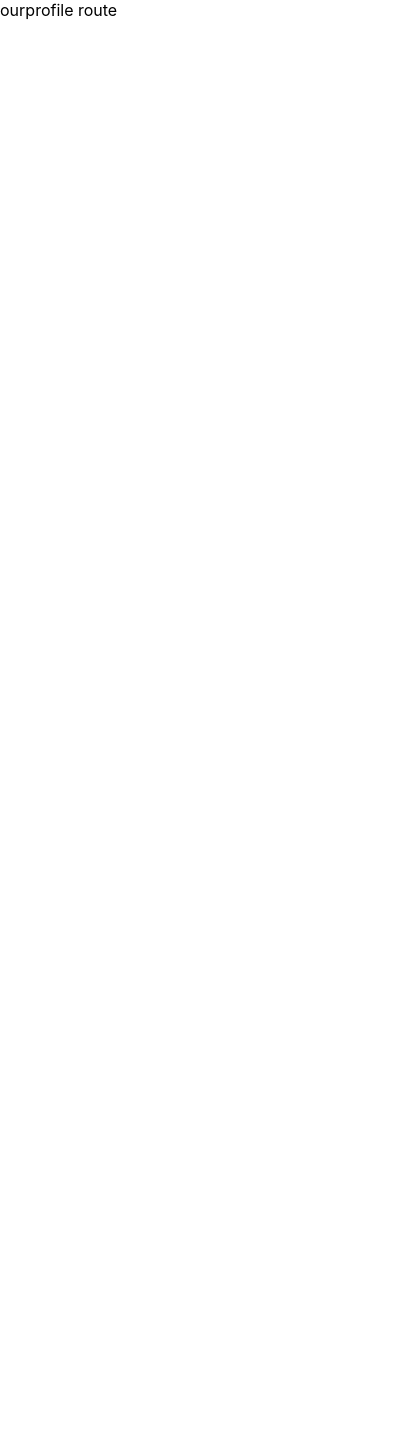
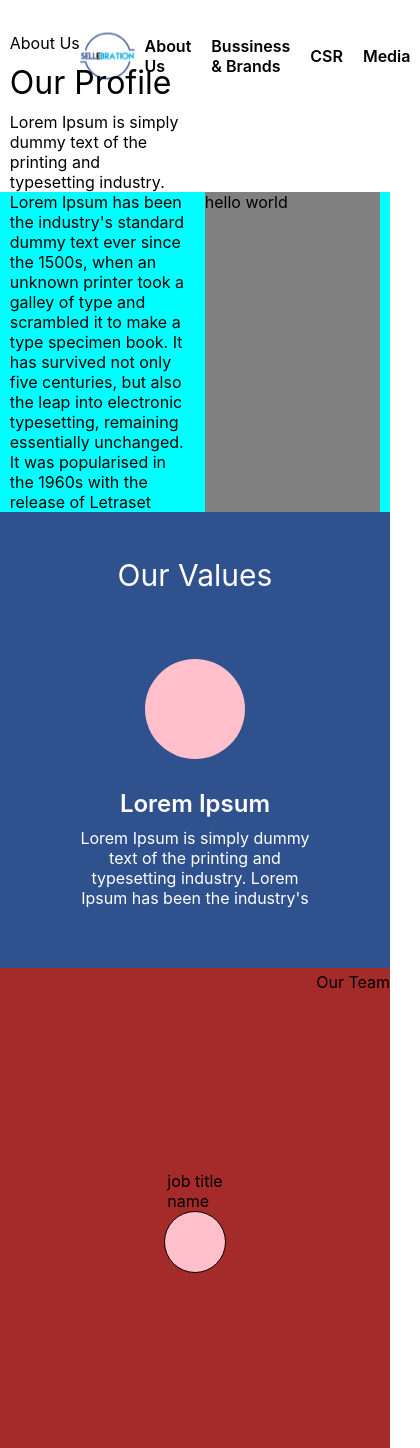
Before and after one commit to rakshit-2/sellebrations, a React (Create React App) app in the folder client/: page /OurProfile in a window 390 px wide. Shown: the whole page, 420 px wide, since content can reach past the window. Before the commit the page ends 844 px from the top, so only its background shows below. Built offline with nearby package versions, Linux system fonts and the light colour scheme.

Commit message:
our profile structure css read non responsive

```diff
--- a/client/src/components/organism/OurProfile/index.css
+++ b/client/src/components/organism/OurProfile/index.css
@@ -0,0 +1,181 @@
+.OurProfile__outer{
+    height: fit-content;
+    width: 100%;
+}
+.OurProfile__inner{
+    height: 100%;
+    width: 100%;
+    display: flex;
+    flex-direction: column;
+    justify-content: center;
+    align-items:center;
+}
+.OurProfile__about{
+width: 100%;
+height: 20rem;
+background-color: aqua;
+display: flex;
+flex-direction: row;
+justify-content: space-around;
+align-items: center;
+}
+.OurProfile__about__left{
+
+    display: flex;
+    flex-direction: column;
+    justify-content: center;
+    align-items: flex-start;
+    height:100%;
+    width: 45%;
+
+}
+.OurProfile__about__heading{
+align-items:flex-start;
+
+
+}
+.OurProfile__about__he{
+    padding-top: 10px;
+    padding-bottom: 10px;
+    font-size: 2rem;
+
+}
+/* .OurProfile__about__text{
+
+} */
+.OurProfile__about__right{
+    height:100%;
+    width:45%;
+    background-color:grey ;
+}
+.OurProfile__center__display{
+    color: white;
+    display: flex;
+    flex-direction: column;
+    justify-content:space-around;
+    align-items:center;
+    background-color: #2F528E;
+    height: fit-content;
+    width: 100%;
+    padding-top: 25px;
+    padding-bottom: 25px;
+    /* border: 1px solid black; */
+}
+
+.OurProfile__center__head{
+    font-size:30px;
+    width: 100%;
+    height: fit-content;
+    display: flex;
+    justify-content: center;
+    padding-top: 20px;
+    padding-bottom: 30px;
+    /* border: 1px solid black; */
+}
+.OurProfile__center__list{
+    width: 100%;
+    height: 20rem;
+    display: flex;
+    flex-direction: row;
+    justify-content: space-around;
+    align-items: center;
+}
+.OurProfile__center__card{
+    height:fit-content;
+    width: 15rem;
+    display: flex;
+    flex-direction: column;
+    justify-content: flex-start;
+    align-items: center;
+    /* border: 1px solid black; */
+
+}
+
+.OurProfile__center__pic{
+    height: 100px;
+    width:100px;
+    margin-bottom: 20px;
+    border-radius: 50%;
+    background-color: pink;
+    /* border: 1px solid black; */
+}
+
+.OurProfile__center__card__each{
+    padding: 10px;
+    display:flex;
+    flex-direction: column;
+    justify-content: center;
+    align-items:center;
+}
+.OurProfile__center__card__info{
+    width: 100%;
+    height: fit-content;
+    font-size: 1rem;
+    text-align: center;
+    /* display: flex;
+    align-items: center;
+    justify-content: center; */
+}
+.OurProfile__center__card__head{
+width: 100%;
+height: fit-content;
+display: flex;
+align-items: center;
+justify-content: center;
+font-size: 1.5rem;
+font-weight: 600;
+margin-top: 10px;
+margin-bottom: 10px;
+/* padding:5px 0px 5px 0px; */
+}
+.OurProfile__team{
+    height: 30rem;
+    width: 100%;
+    display: flex;
+    flex-direction: column;
+    align-items: center;
+    justify-content: center;
+    background-color: brown;
+
+}
+
+.OurProfile__team__heading{
+    height: 30px;
+    width: 100%;
+    display: flex;
+    align-items: center;
+    justify-content:flex-end;
+
+}
+
+.OurProfile__team__card{
+    height: 30rem;
+    width: 100%;
+    display: flex;
+    flex-direction: row;
+    justify-content: space-around;
+    align-items: center;
+}
+
+.OurProfile__team__card__each{
+    height: 25rem;
+    width: 20rem;
+    display: flex;
+    flex-direction: column;
+    justify-content: center;
+    align-items: center;
+}
+
+.OurProfile__team__card__pic{
+    height: 60px;
+    width:60px;
+    border-radius: 50%;
+    background-color: pink;
+    border: 1px solid black;
+}
+.OurProfile__team__card__title{
+display: flex;
+flex-direction: column;
+justify-content: center;
+align-items: center;
+}
--- a/client/src/components/organism/OurProfile/index.js
+++ b/client/src/components/organism/OurProfile/index.js
@@ -1,3 +1,4 @@
+import NavbarAboutus from '../../molecule/NavbarAboutus';
 import './index.css';
 
 
@@ -20,7 +21,81 @@ const OurProfile=(props)=>{
 
     return (
     <>
-        ourprofile route
+        <div className="OurProfile__outer">
+          <div className="OurProfile__inner">
+            <NavbarAboutus/>
+              <div className="OurProfile__about">
+                <div className="OurProfile__about__left">
+                  <div className="OurProfile__about__heading">
+                    About Us
+                  </div>
+                  <div className="OurProfile__about__he">
+                    Our Profile
+                  </div>
+                  <div className="OurProfile__about__text">
+                  Lorem Ipsum is simply dummy text
+                  of the printing and typesetting industry.
+                   Lorem Ipsum has been the industry's standard
+                   dummy text ever since the 1500s, when an
+                   unknown printer took a galley of type and
+                   scrambled it to make a type specimen book.
+                   It has survived not only five centuries,
+                   but also the leap into electronic typesetting,
+                    remaining essentially unchanged. It was
+                    popularised in the 1960s with the release
+                    of Letraset sheets containing Lorem Ipsum
+                    passages, and more recently with desktop publishing software like Aldus PageMaker including versions of Lorem Ipsum
+                  </div>
+                </div>
+                <div className="OurProfile__about__right">
+                    hello world
+                </div>
+              </div>
+
+
+
+              <div className="OurProfile__center__display">
+                <div className="OurProfile__center__head">
+                    Our Values
+                </div>
+                <div className="OurProfile__center__list">
+                <div className="OurProfile__center__card">
+                    <div className="OurProfile__center__pic" >
+
+                    </div>
+
+                      <div className="OurProfile__center__card__head">
+                        Lorem Ipsum
+                      </div>
+                      <div className="OurProfile__center__card__info">
+                      Lorem Ipsum is simply dummy text
+                  of the printing and typesetting industry.
+                   Lorem Ipsum has been the industry's
+                    </div>
+                </div>
+                </div>
+
+              </div>
+              <div className="OurProfile__team">
+                  <div className="OurProfile__team__heading">
+                      Our Team
+                  </div>
+                  <div className="OurProfile__team__card">
+                      <div className="OurProfile__team__card__title">
+                          <div>
+                            job title
+                            <div>
+                              name
+                            </div>
+                          </div>
+                          <div className="OurProfile__team__card__pic">
+
+                          </div>
+                      </div>
+                  </div>
+              </div>
+          </div>
+        </div>
     </>
   );
 }
```
